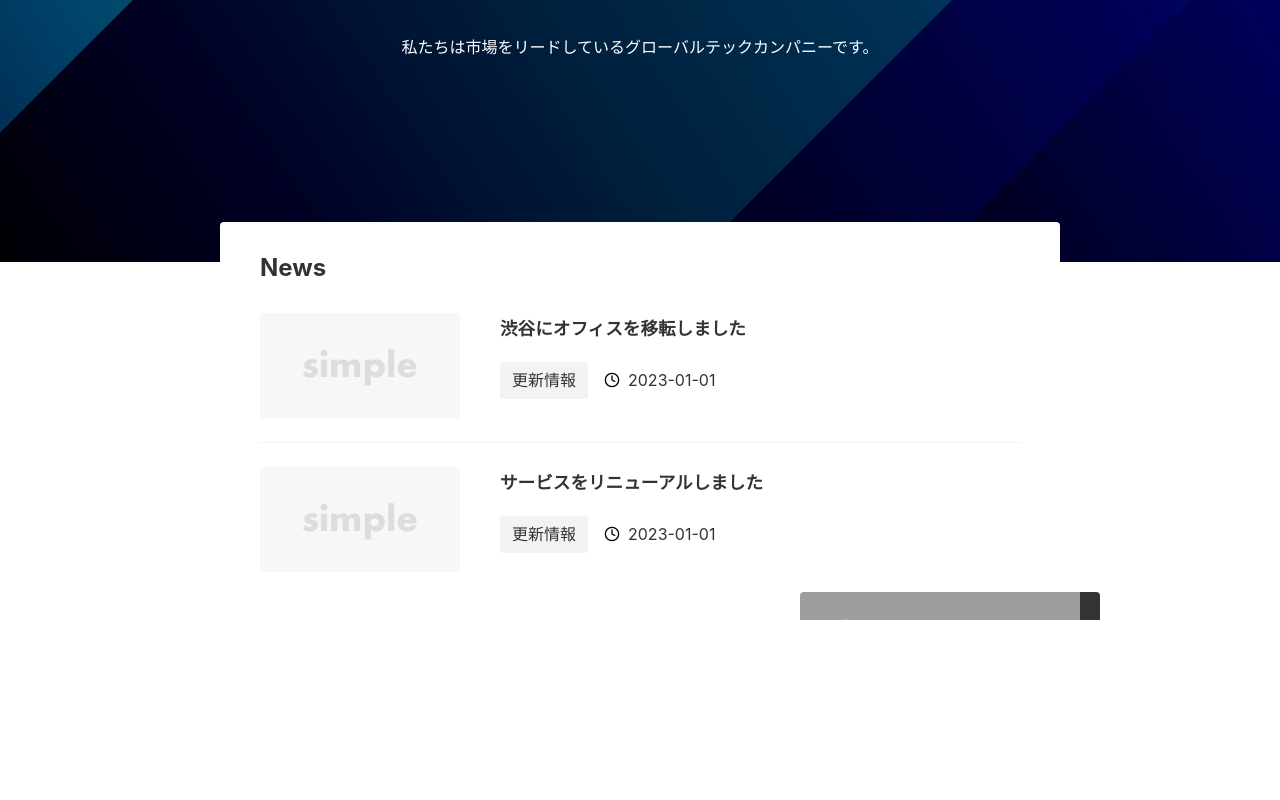
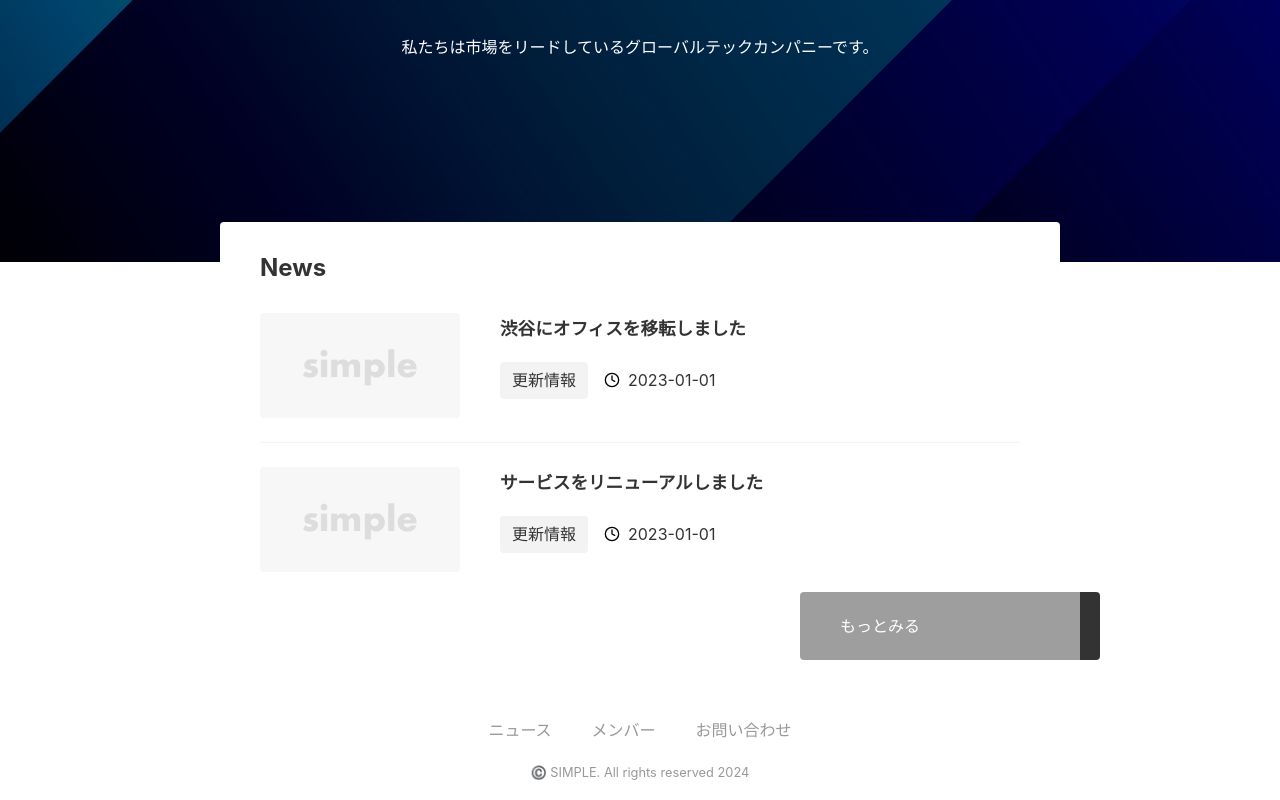
Before and after one commit to RyoyaS/nextjs-microcms-book, a Next.js app: page / in a window 1280 px wide. Shown: the part 269-1069 px from the top of the page. Before the commit the page ends 889 px from the top, so only its background shows below. Built offline with nearby package versions, Linux system fonts and the light colour scheme; grey boxes are pictures that could not be loaded.

Commit message:
3章まで完了

```diff
--- /dev/null
+++ b/src/app/components/Footer/index.module.css
@@ -0,0 +1,29 @@
+.footer {
+  padding: 16px 24px;
+  text-align: center;
+  color: var(--color-text-sub);
+  font-size: 0.8rem;
+  margin-top: 80px;
+}
+
+.nav {
+  margin-bottom: 16px;
+}
+
+.items {
+  display: flex;
+  justify-content: center;
+  gap: 40px;
+  font-size: 1rem;
+  white-space: nowrap;
+}
+
+@media (max-width: 640px) {
+  .items {
+    flex-wrap: wrap;
+    gap: 8px 0;
+  }
+  .item {
+    width: 50%;
+  }
+}
--- /dev/null
+++ b/src/app/components/Footer/index.tsx
@@ -0,0 +1,23 @@
+import Link from 'next/link'
+import styles from './index.module.css'
+
+export default function Footer() {
+  return (
+    <footer className={styles.footer}>
+      <nav className={styles.nav}>
+        <ul className={styles.items}>
+          <li className={styles.item}>
+            <Link href="/news">ニュース</Link>
+          </li>
+          <li className={styles.item}>
+            <Link href="/members">メンバー</Link>
+          </li>
+          <li className={styles.item}>
+            <Link href="/contact">お問い合わせ</Link>
+          </li>
+        </ul>
+      </nav>
+      <p className={styles.cr}>©️ SIMPLE. All rights reserved 2024</p>
+    </footer>
+  )
+}
--- a/src/app/layout.tsx
+++ b/src/app/layout.tsx
@@ -2,6 +2,7 @@
 import localFont from 'next/font/local'
 import './globals.css'
 import Header from './components/Header'
+import Footer from './components/Footer'
 
 const geistSans = localFont({
   src: './fonts/GeistVF.woff',
@@ -31,6 +32,7 @@
       >
         <Header />
         {children}
+        <Footer />
       </body>
     </html>
   )
```
